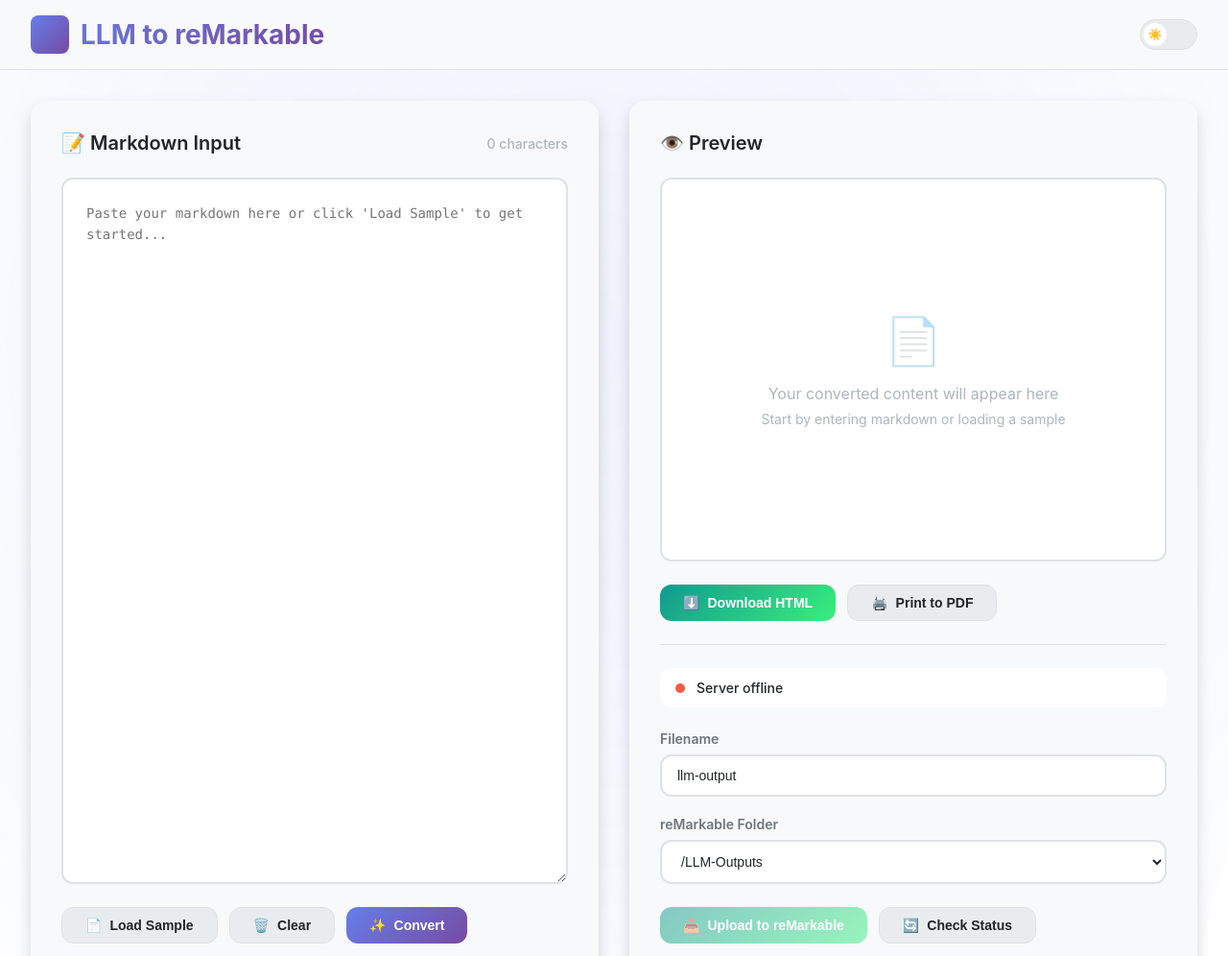
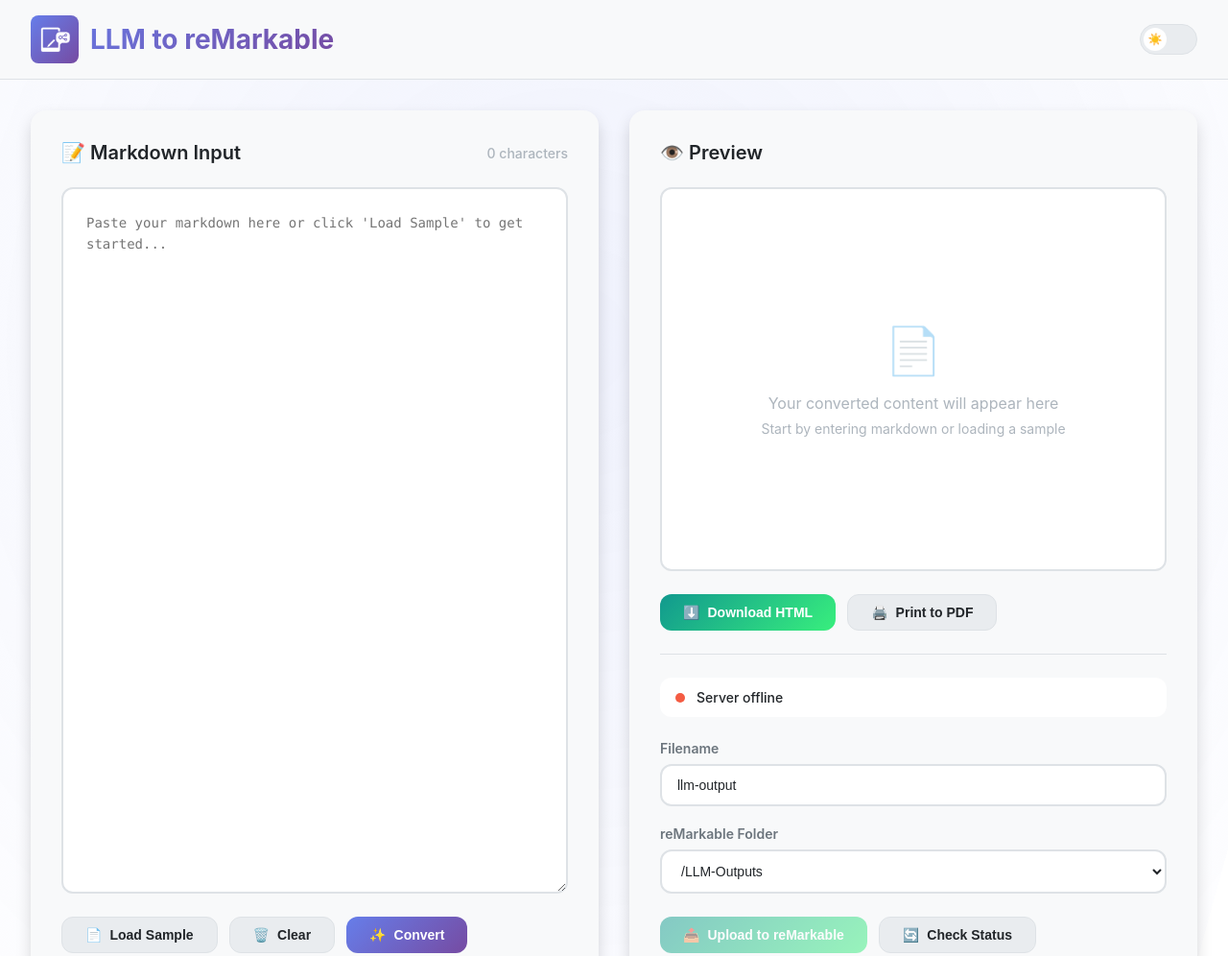
Before and after one commit to SteiniDavid/llm_to_remarkable, a website: page public/index.html in a window 1280 px wide. Shown: the top 996 px of the page at 96% size. Drawn offline with nearby package versions, Linux system fonts and the light colour scheme; no server answers.

Commit message:
feat: add favicon and update logo size in index.html

```diff
--- a/public/index.html
+++ b/public/index.html
@@ -3,7 +3,8 @@
 <head>
     <meta charset="UTF-8">
     <meta name="viewport" content="width=device-width, initial-scale=1.0">
-    <title>LLM to reMarkable - Modern UI</title>
+    <link rel="icon" href="favicon.ico" type="image/x-icon">
+    <title>LLM to reMarkable</title>
     <script src="https://cdnjs.cloudflare.com/ajax/libs/marked/12.0.2/marked.min.js"></script>
     <script src="https://cdnjs.cloudflare.com/ajax/libs/highlight.js/11.9.0/highlight.min.js"></script>
     <link rel="stylesheet" href="https://cdnjs.cloudflare.com/ajax/libs/highlight.js/11.9.0/styles/default.min.css">
@@ -148,8 +149,8 @@
         }
 
         .logo {
-            width: 40px;
-            height: 40px;
+            width: 50px;
+            height: 50px;
             background: var(--gradient-primary);
             border-radius: var(--radius-sm);
             display: flex;
@@ -158,6 +159,13 @@
             color: white;
             font-weight: bold;
             font-size: 1.25rem;
+        }
+
+        .logo-img {
+            max-width: 90%;
+            max-height: 90%;
+            /* force the favicon to pure white */
+            filter: brightness(0) invert(1);
         }
 
         /* Theme Toggle */
@@ -717,7 +725,9 @@
     <header class="header">
         <div class="header-content">
             <h1>
-                <div class="logo">rM</div>
+                <div class="logo">
+                    <img src="/favicon.ico" alt="Site logo" class="logo-img" />
+                </div>
                 LLM to reMarkable
             </h1>
             <button class="theme-toggle" onclick="toggleTheme()" aria-label="Toggle theme">
```
Also changed, not shown: public/favicon.ico (added), public/icon.png (added).
